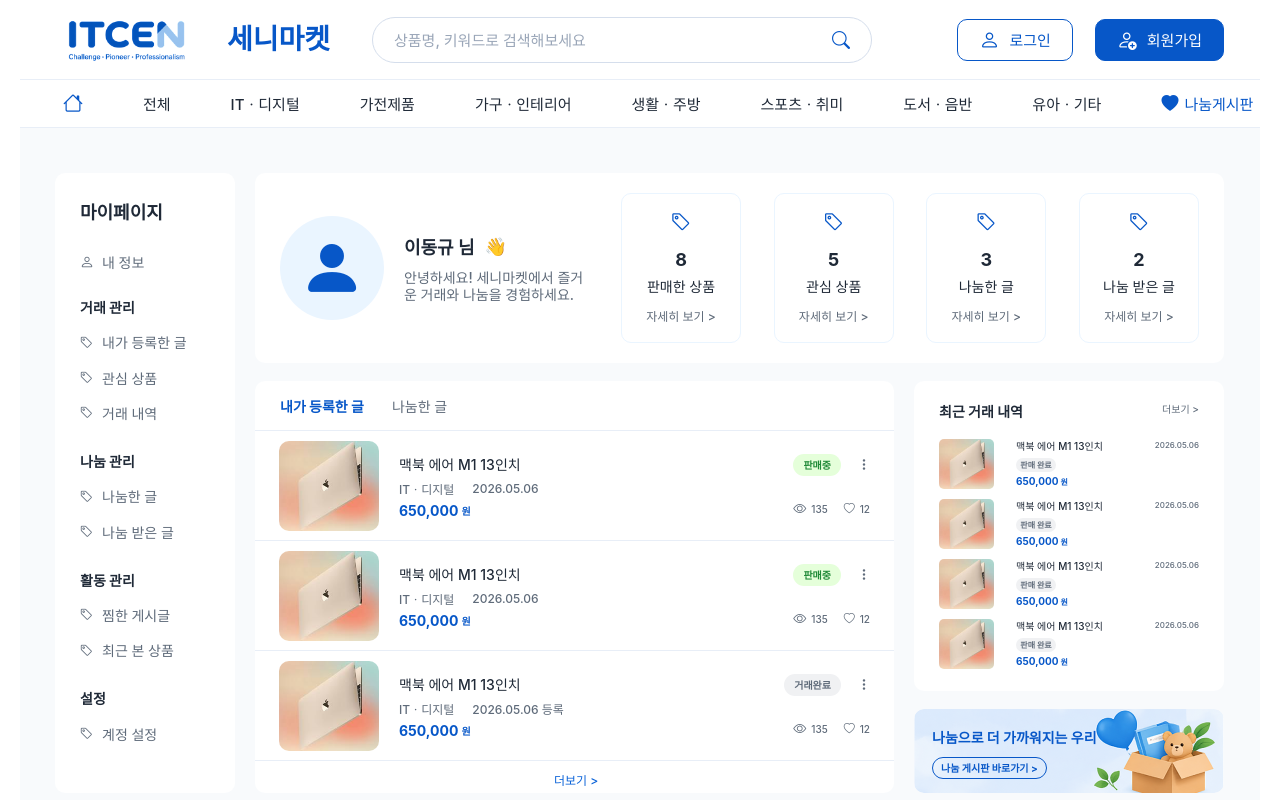
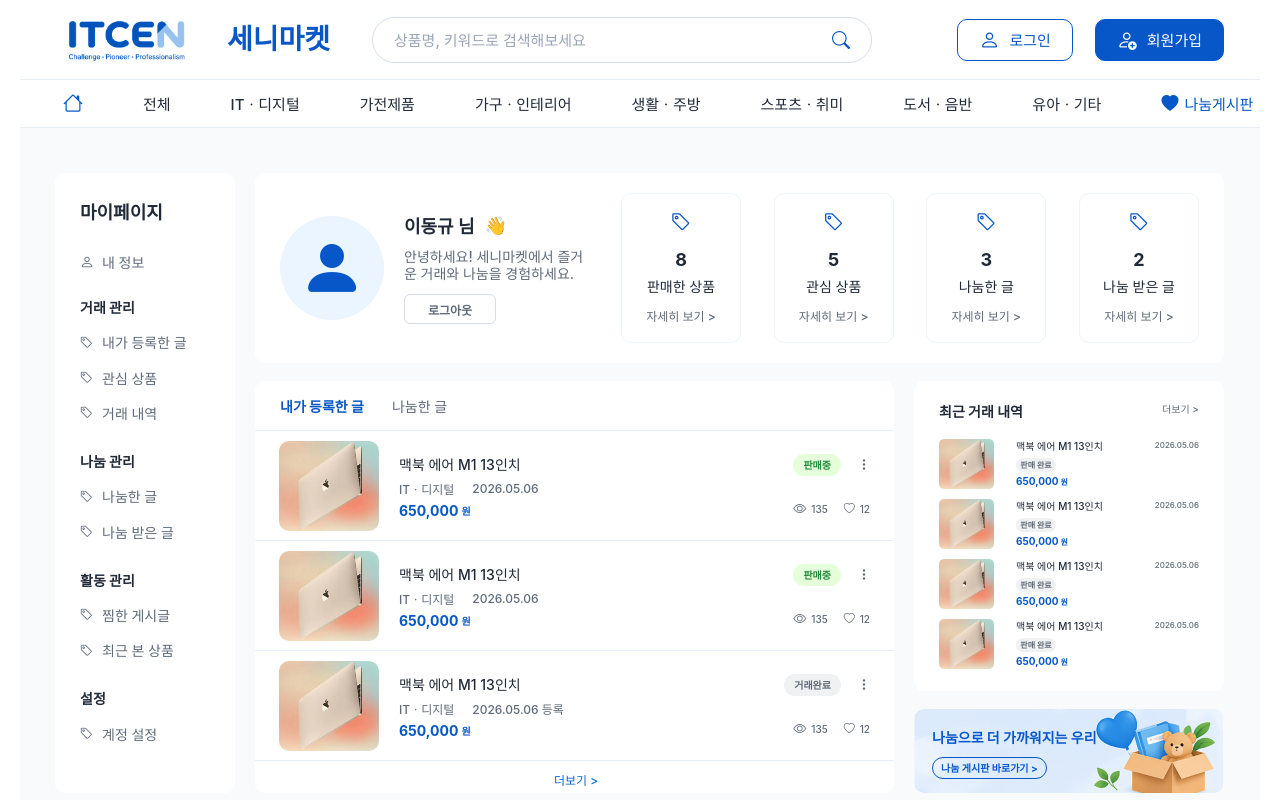
Before and after one commit to ceni-market/frontend, a React (Vite) app: page /mypage in a window 1280 px wide. Shown: the top 800 px of the page. Built offline with nearby package versions, Linux system fonts and the light colour scheme; a web font is replaced by a local one.

Commit message:
feat : 상태 관리 라이브러리

```diff
--- a/package.json
+++ b/package.json
@@ -10,13 +10,15 @@
     "preview": "vite preview"
   },
   "dependencies": {
-    "@tanstack/react-query": "^5.100.5",
+    "@tanstack/react-query": "^5.100.9",
+    "axios": "^1.16.0",
     "bootstrap-icons": "^1.13.1",
     "react": "^19.2.5",
     "react-dom": "^19.2.5",
     "react-router-dom": "^7.14.2",
     "sass": "^1.70.0",
-    "swiper": "^12.1.4"
+    "swiper": "^12.1.4",
+    "zustand": "^5.0.13"
   },
   "devDependencies": {
     "@eslint/js": "^10.0.1",
--- a/src/main.jsx
+++ b/src/main.jsx
@@ -3,9 +3,13 @@
 import {BrowserRouter} from "react-router-dom";
 import 'bootstrap-icons/font/bootstrap-icons.css';
 import './index.css';
+import {QueryClient, QueryClientProvider} from "@tanstack/react-query";
+const queryClient = new QueryClient();
 
 createRoot(document.getElementById('root')).render(
-    <BrowserRouter>
-        <App />
-    </BrowserRouter>
+    <QueryClientProvider client={queryClient}>
+        <BrowserRouter>
+            <App/>
+        </BrowserRouter>
+    </QueryClientProvider>
 )
--- a/src/pages/mypage/Mypage.jsx
+++ b/src/pages/mypage/Mypage.jsx
@@ -3,6 +3,9 @@
 import MypagePostRow from './components/MypagePostRow.jsx';
 import { mypagePosts, recentTrades } from './mypageData.js';
 import './Mypage.scss';
+
+const AUTH_STORAGE_KEY = 'ceni-market-auth';
+const AUTH_CHANGE_EVENT = 'ceni-market-auth-change';
 
 const summaryItems = [
   { label: '판매한 상품', count: 8, href: '/mypage/trades' },
@@ -12,6 +15,11 @@
 ];
 
 function ProfileSummary() {
+  const handleLogout = () => {
+    window.localStorage.removeItem(AUTH_STORAGE_KEY);
+    window.dispatchEvent(new Event(AUTH_CHANGE_EVENT));
+  };
+
   return (
     <section className="mypage-profile-panel">
       <div className="mypage-profile">
@@ -24,6 +32,9 @@
             이동규 님 <span>👋</span>
           </strong>
           <p>안녕하세요! 세니마켓에서 즐거운 거래와 나눔을 경험하세요.</p>
+          <button className="mypage-logout-button" type="button" onClick={handleLogout}>
+            로그아웃
+          </button>
         </div>
       </div>
 
--- a/src/pages/mypage/Mypage.scss
+++ b/src/pages/mypage/Mypage.scss
@@ -142,6 +142,24 @@
 
 .mypage-profile-copy {
   width: 184px;
+
+  .mypage-logout-button {
+    width: 92px;
+    height: 30px;
+    margin-top: 12px;
+    display: inline-flex;
+    align-items: center;
+    justify-content: center;
+    border: 1px solid $mypage-input-border;
+    border-radius: 6px;
+    background: $mypage-surface;
+    color: $mypage-muted;
+    font-size: 12px;
+    font-weight: 700;
+    line-height: normal;
+    white-space: nowrap;
+    cursor: pointer;
+  }
 
   strong {
     display: flex;
```
Also changed, not shown: src/store/authStore.js (added, +22 -0 lines), 1 other file (tests, documents, lock files or other folders).
